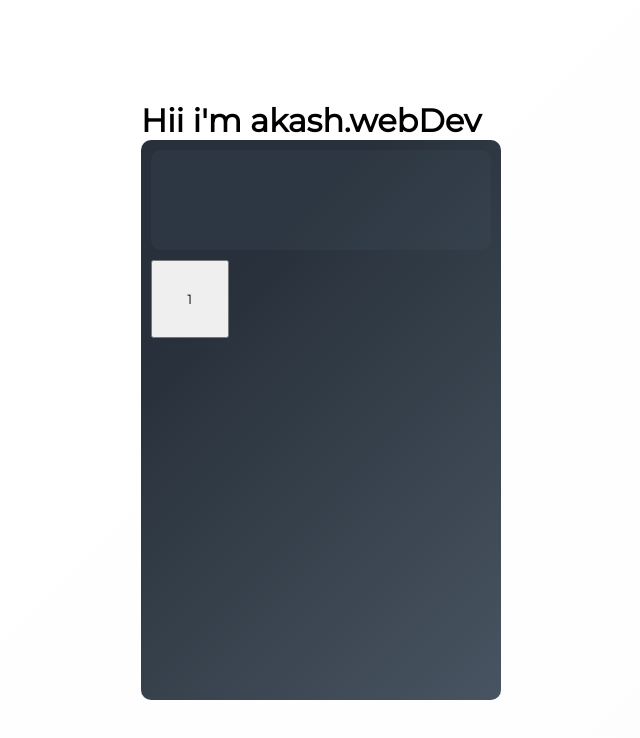
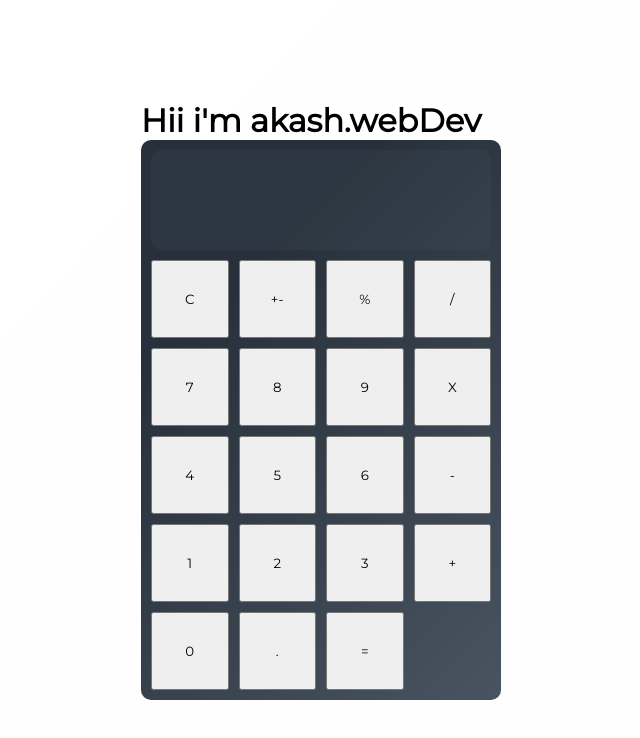
Before and after one commit to akashmondal2000/calculator, a React (Create React App) app: page / in a window 1280 px wide. Shown: the top 738 px of the page, without its empty margins (319-959 px from the left). Built offline with nearby package versions, Linux system fonts and the light colour scheme.

Commit message:
render all the buttons in the buttonBox

```diff
--- a/src/App.js
+++ b/src/App.js
@@ -4,20 +4,34 @@ import ButtonBox from "./components/ButtonBox";
 import Button from "./components/Button";
 
 
-function App() {
+const btnValues = [
+  ["C","+-","%","/"],
+  [7,8,9,"X"],
+  [4,5,6,"-"],
+  [1,2,3,"+"],
+  [0,".","="],
+];
+
+
+const App = ()=>{
   return (
     <div className="App">
     <h1>Hii i'm akash.webDev</h1>
     <Wrapper>
       <Screen/>
       <ButtonBox>
-        <Button
-        className=""
-        value = "1"
-        onClick={ ()=> {
-          console.log("button clicked") // hare i print button clicked responce on console
-        }}
-        />
+        {
+           btnValues.flat().map((btn,i)=>{
+            return (
+              <Button
+                key={i}
+                className = {btn==="=" ? "equal" : ""}
+                value = {btn}
+                onClick = {()=>{console.log(`${btn} Clicked`)}}
+              />
+            )
+           })
+        }
       </ButtonBox>
 
     </Wrapper>
--- a/src/index.css
+++ b/src/index.css
@@ -12,5 +12,5 @@ body{
     align-items: center;
     justify-content: center;
     background-color : #fbb034;
-    background-image: linear-gradient(315deg, #fdfdfd 0%, #ffffff 74% );
+    background-image: linear-gradient(315deg, #fdfdfd 0%,  #ffffff 74% );
 }
```
